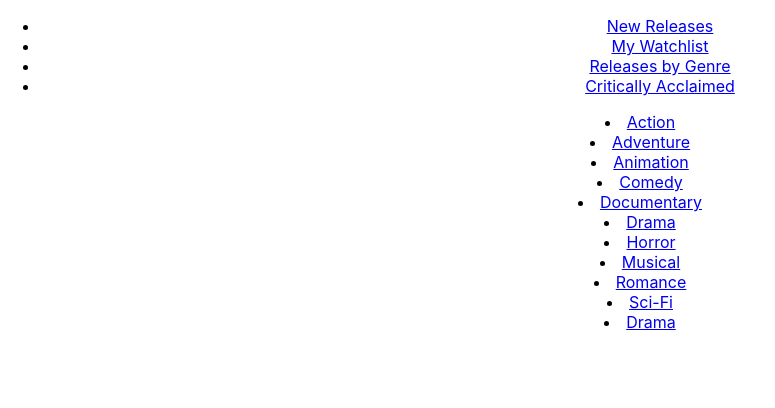
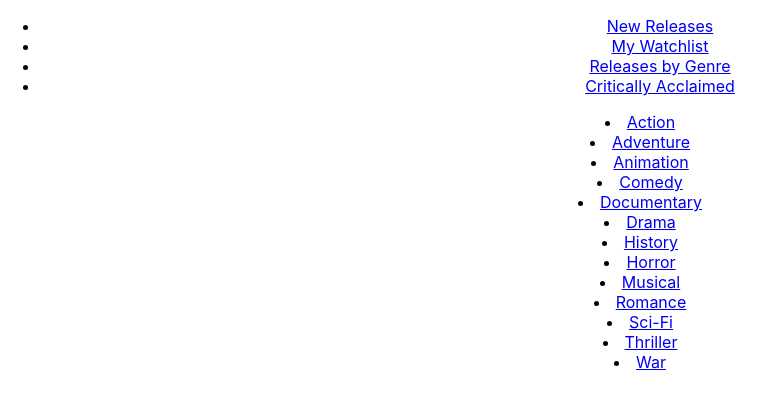
Before and after one commit to dragon-seed/newmovies, a React (Create React App) app: page /genrelist in a window 1280 px wide. Shown: the top 408 px of the page, without its empty margins (0-775 px from the left). Built offline with nearby package versions, Linux system fonts and the light colour scheme; no server answers.

Commit message:
final deploy

```diff
--- a/package.json
+++ b/package.json
@@ -6,6 +6,7 @@
     "@testing-library/jest-dom": "^5.16.4",
     "@testing-library/react": "^13.2.0",
     "@testing-library/user-event": "^13.5.0",
+    "gh-pages": "^4.0.0",
     "react": "^18.1.0",
     "react-dom": "^18.1.0",
     "react-router": "^6.3.0",
@@ -17,7 +18,9 @@
     "start": "react-scripts start",
     "build": "react-scripts build",
     "test": "react-scripts test",
-    "eject": "react-scripts eject"
+    "eject": "react-scripts eject",
+    "predeploy": "npm run build",
+    "deploy": "gh-pages -d build"
   },
   "eslintConfig": {
     "extends": [
--- a/src/App.js
+++ b/src/App.js
@@ -43,7 +43,6 @@ useEffect(() => {
         <Route path='/:movieid' element={<TitleInfo movie={movie} />}/>
         <Route path="/genrelist" element={<GenreList movie={movie} />}/>
         <Route path="/drama" element={<Drama movie={movie} />}/>
-        {/* <Route path="/genreList/:movieid" element={<Genre movie={movie} />} /> */}
       </Routes>
       </main>
     </div>
--- a/src/Drama.js
+++ b/src/Drama.js
@@ -1,32 +1,27 @@
-import React, {useState, useEffect} from 'react'
+import React, { useState, useEffect } from "react";
 import { Link } from "react-router-dom";
 
 const Drama = (props) => {
-
-
- let displayDramas = ''
+  let displayDramas = "";
 
   if (props.movie) {
-
-
-    for(let i = 0; i < props.movie.length; i ++) {
-        for(let j = 0; j < props.movie[i].genreList.length; j++) {
-        if(props.movie[i].genreList[j].key === "Drama") {
-            displayDramas = [props.movie[i].fullTitle, props.movie[i].image]
+    for (let i = 0; i < props.movie.length; i++) {
+      for (let j = 0; j < props.movie[i].genreList.length; j++) {
+        if (props.movie[i].genreList[j].key === "Drama") {
+          displayDramas = [props.movie[i].fullTitle, props.movie[i].image];
+        }
       }
     }
   }
 
- }
-
-console.log(displayDramas)
+  console.log(displayDramas);
 
   return (
     <div>
       <h1>{displayDramas[0]}</h1>
-        <img src={displayDramas[1]}/>
+      <img src={displayDramas[1]} />
     </div>
-)
-}
+  );
+};
 
 export default Drama;
--- a/src/GenreList.js
+++ b/src/GenreList.js
@@ -18,11 +18,13 @@ return (
     <li><Link to={'/comedy'}>Comedy</Link></li>
     <li><Link to={'/documentary'}>Documentary</Link></li>
     <li><Link to={'/drama'}>Drama</Link></li>
+    <li><Link to={'/history'}>History</Link></li>
     <li><Link to={'/horror'}>Horror</Link></li>
     <li><Link to={'/musical'}>Musical</Link></li>
     <li><Link to={'/romance'}>Romance</Link></li>
     <li><Link to={'/scifi'}>Sci-Fi</Link></li>
-    <li><Link to={'/thriller'}>Drama</Link></li>
+    <li><Link to={'/thriller'}>Thriller</Link></li>
+    <li><Link to={'/war'}>War</Link></li>
 </div>
 
 )
```
Also changed, not shown: 1 other file (tests, documents, lock files or other folders). Lines whose indentation alone changed are shown as unchanged.
